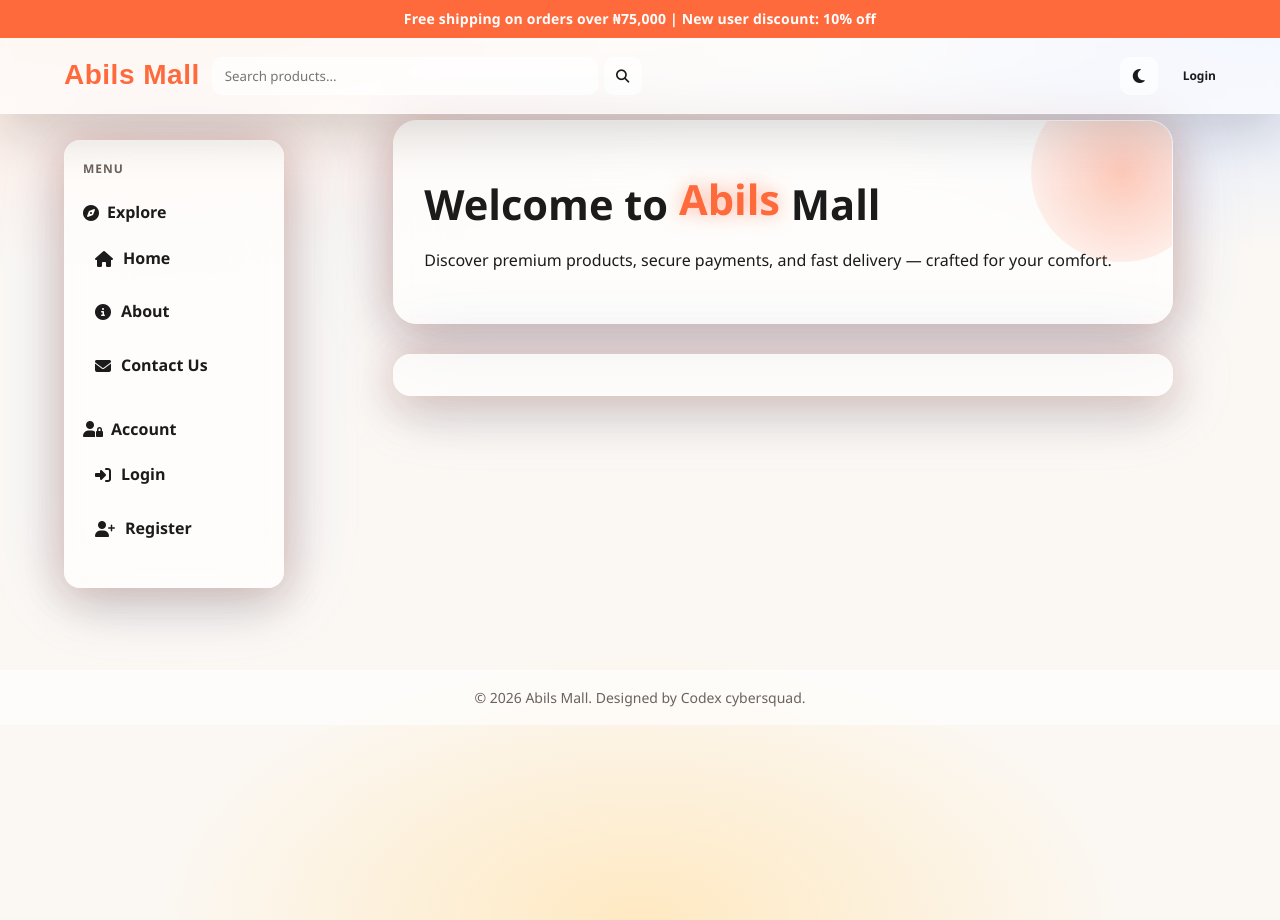
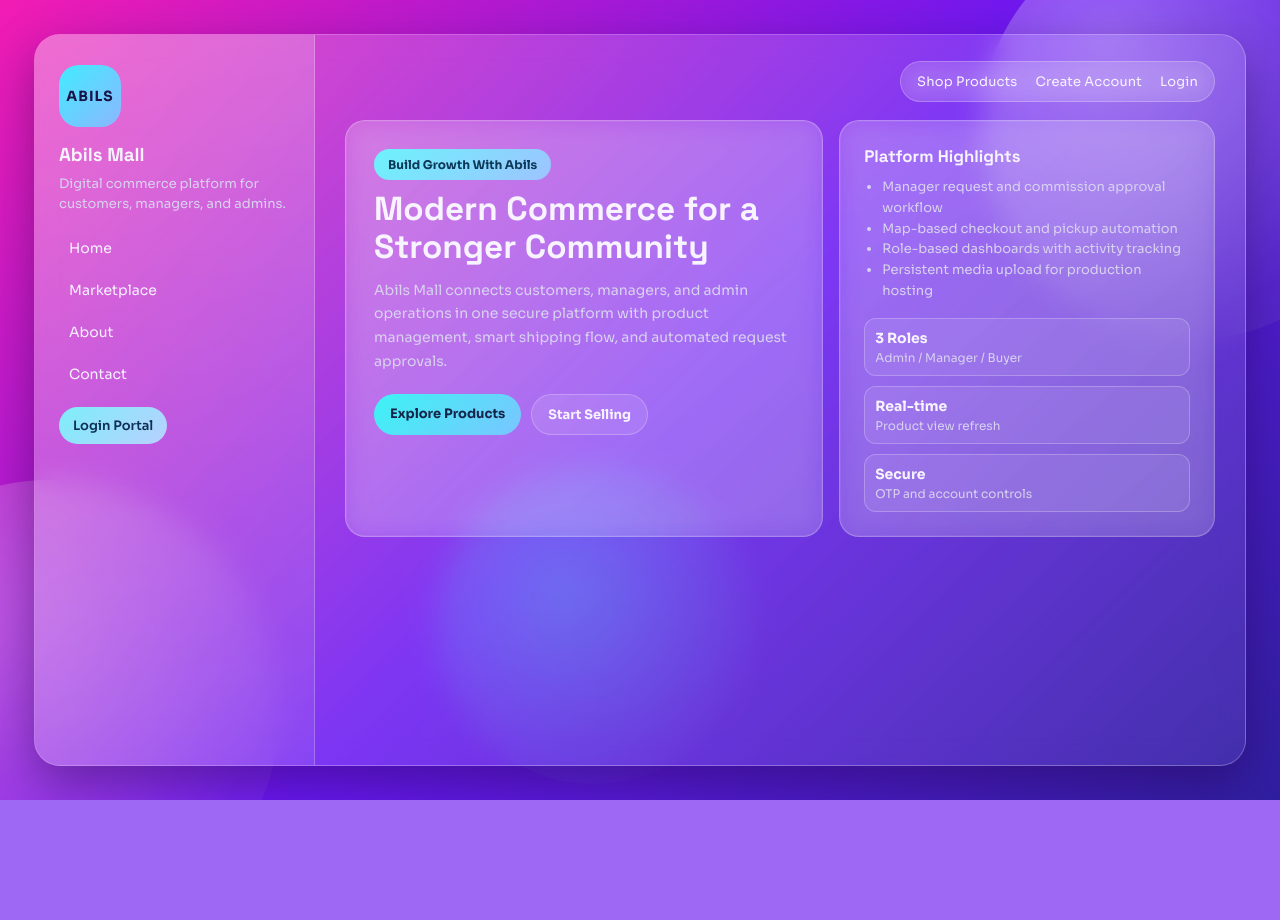
Before and after one commit to Sonbeliever/Abils-Mall, a Flask app: page / in a window 1280 px wide. After the commit the page ends 800 px from the top, so only its background shows below. Run offline with Flask 3, Linux system fonts and the light colour scheme; data that the repository does not hold is empty.

Commit message:
Add_glassmorphism_landing_page_and_marketplace_route

```diff
--- a/app.py
+++ b/app.py
@@ -127,6 +127,10 @@ def create_app():
 
     @app.route('/')
     def home():
+        return render_template('landing.html')
+
+    @app.route('/marketplace')
+    def marketplace():
         from models import Product
         query = request.args.get('q', '').strip()
         products_query = Product.query
--- /dev/null
+++ b/static/css/landing.css
@@ -0,0 +1,312 @@
+:root {
+    --bg-a: #6918f2;
+    --bg-b: #f21cb3;
+    --bg-c: #2f1f9f;
+    --panel: rgba(255, 255, 255, 0.15);
+    --panel-soft: rgba(255, 255, 255, 0.1);
+    --stroke: rgba(255, 255, 255, 0.24);
+    --text: #f7f4ff;
+    --text-soft: #d8d2ef;
+    --accent: #3df3f4;
+    --accent-2: #7ac5ff;
+}
+
+* {
+    box-sizing: border-box;
+}
+
+body {
+    margin: 0;
+    min-height: 100vh;
+    font-family: "Sora", "Segoe UI", sans-serif;
+    color: var(--text);
+    background: linear-gradient(135deg, var(--bg-b) 0%, var(--bg-a) 52%, var(--bg-c) 100%);
+    overflow-x: hidden;
+}
+
+.landing-bg {
+    position: fixed;
+    inset: 0;
+    pointer-events: none;
+}
+
+.orb {
+    position: absolute;
+    border-radius: 999px;
+    filter: blur(0.2px);
+    opacity: 0.85;
+}
+
+.orb-a {
+    width: 420px;
+    height: 420px;
+    right: -120px;
+    top: -80px;
+    background: radial-gradient(circle at 30% 30%, #fff6, #ffffff10 70%);
+}
+
+.orb-b {
+    width: 460px;
+    height: 460px;
+    left: -180px;
+    bottom: -140px;
+    background: radial-gradient(circle at 30% 30%, #fff5, #ffffff10 72%);
+}
+
+.orb-c {
+    width: 320px;
+    height: 320px;
+    left: 34%;
+    top: 58%;
+    background: radial-gradient(circle at 40% 40%, #3df3f455, #ffffff05 75%);
+}
+
+.landing-shell {
+    position: relative;
+    z-index: 1;
+    padding: 34px;
+}
+
+.glass-frame {
+    max-width: 1240px;
+    margin: 0 auto;
+    min-height: calc(100vh - 68px);
+    display: grid;
+    grid-template-columns: 280px 1fr;
+    border: 1px solid var(--stroke);
+    background: linear-gradient(140deg, rgba(255, 255, 255, 0.2), rgba(255, 255, 255, 0.08));
+    border-radius: 26px;
+    backdrop-filter: blur(14px);
+    box-shadow: 0 18px 48px rgba(36, 0, 70, 0.42);
+    overflow: hidden;
+}
+
+.glass-sidebar {
+    padding: 30px 24px;
+    background: linear-gradient(175deg, rgba(255, 255, 255, 0.2), rgba(255, 255, 255, 0.08));
+    border-right: 1px solid var(--stroke);
+}
+
+.brand-mark {
+    width: 62px;
+    height: 62px;
+    border-radius: 20px;
+    display: grid;
+    place-items: center;
+    font-weight: 700;
+    font-size: 14px;
+    letter-spacing: 1px;
+    background: linear-gradient(135deg, #41ecff, #8db6ff);
+    color: #1a1347;
+}
+
+.glass-sidebar h3 {
+    margin: 16px 0 8px;
+    font-family: "Space Grotesk", "Segoe UI", sans-serif;
+}
+
+.glass-sidebar p {
+    margin: 0 0 18px;
+    font-size: 13px;
+    line-height: 1.5;
+    color: var(--text-soft);
+}
+
+.glass-sidebar nav {
+    display: grid;
+    gap: 8px;
+    margin-bottom: 16px;
+}
+
+.glass-sidebar nav a {
+    text-decoration: none;
+    color: var(--text);
+    font-size: 14px;
+    padding: 8px 10px;
+    border-radius: 10px;
+    transition: 0.25s ease;
+}
+
+.glass-sidebar nav a:hover {
+    background: rgba(255, 255, 255, 0.15);
+}
+
+.ghost-btn {
+    display: inline-block;
+    text-decoration: none;
+    color: #0f2f55;
+    font-weight: 600;
+    font-size: 13px;
+    padding: 10px 14px;
+    border-radius: 999px;
+    background: linear-gradient(135deg, #7deef9, #b8d0ff);
+}
+
+.glass-main {
+    padding: 26px 30px 34px;
+}
+
+.top-nav {
+    display: flex;
+    justify-content: flex-end;
+    margin-bottom: 18px;
+}
+
+.top-links {
+    display: flex;
+    gap: 18px;
+    padding: 11px 16px;
+    border: 1px solid var(--stroke);
+    border-radius: 999px;
+    background: var(--panel-soft);
+    backdrop-filter: blur(10px);
+}
+
+.top-links a {
+    color: var(--text);
+    text-decoration: none;
+    font-size: 13px;
+    letter-spacing: 0.2px;
+}
+
+.hero-grid {
+    display: grid;
+    grid-template-columns: 1.12fr 0.88fr;
+    gap: 16px;
+}
+
+.glass-card {
+    border: 1px solid var(--stroke);
+    background: var(--panel);
+    border-radius: 20px;
+    backdrop-filter: blur(12px);
+    box-shadow: inset 0 0 0 1px rgba(255, 255, 255, 0.06);
+}
+
+.hero-copy {
+    padding: 28px;
+}
+
+.hero-tag {
+    display: inline-flex;
+    margin-bottom: 10px;
+    color: #0d3858;
+    background: linear-gradient(135deg, #6cf3fc, #9ec3ff);
+    border-radius: 999px;
+    padding: 8px 14px;
+    font-size: 12px;
+    font-weight: 700;
+}
+
+.hero-copy h1 {
+    margin: 0 0 12px;
+    font-family: "Space Grotesk", "Segoe UI", sans-serif;
+    font-size: clamp(1.7rem, 2.6vw, 2.8rem);
+    line-height: 1.15;
+}
+
+.hero-copy p {
+    margin: 0;
+    color: var(--text-soft);
+    line-height: 1.7;
+    font-size: 14px;
+}
+
+.hero-actions {
+    margin-top: 20px;
+    display: flex;
+    gap: 10px;
+    flex-wrap: wrap;
+}
+
+.primary-btn,
+.secondary-btn {
+    text-decoration: none;
+    border-radius: 999px;
+    padding: 11px 16px;
+    font-weight: 700;
+    font-size: 13px;
+}
+
+.primary-btn {
+    color: #15254a;
+    background: linear-gradient(135deg, var(--accent), var(--accent-2));
+}
+
+.secondary-btn {
+    color: var(--text);
+    border: 1px solid var(--stroke);
+    background: rgba(255, 255, 255, 0.1);
+}
+
+.hero-panel {
+    padding: 24px;
+}
+
+.hero-panel h4 {
+    margin: 0 0 10px;
+    font-size: 1.05rem;
+    font-family: "Space Grotesk", "Segoe UI", sans-serif;
+}
+
+.hero-panel ul {
+    margin: 0;
+    padding-left: 18px;
+    color: var(--text-soft);
+    line-height: 1.6;
+    font-size: 13px;
+}
+
+.stats {
+    margin-top: 16px;
+    display: grid;
+    gap: 10px;
+}
+
+.stats div {
+    padding: 10px;
+    border-radius: 12px;
+    border: 1px solid var(--stroke);
+    background: rgba(255, 255, 255, 0.08);
+    display: grid;
+    gap: 3px;
+}
+
+.stats strong {
+    font-size: 14px;
+}
+
+.stats span {
+    font-size: 12px;
+    color: var(--text-soft);
+}
+
+@media (max-width: 980px) {
+    .landing-shell {
+        padding: 18px;
+    }
+
+    .glass-frame {
+        grid-template-columns: 1fr;
+    }
+
+    .glass-sidebar {
+        border-right: none;
+        border-bottom: 1px solid var(--stroke);
+    }
+
+    .hero-grid {
+        grid-template-columns: 1fr;
+    }
+
+    .top-nav {
+        justify-content: flex-start;
+    }
+
+    .top-links {
+        width: 100%;
+        justify-content: space-between;
+        gap: 12px;
+        overflow-x: auto;
+    }
+}
--- a/templates/base.html
+++ b/templates/base.html
@@ -17,7 +17,7 @@
                 <i class="fas fa-bars"></i>
             </button>
             <a href="{{ url_for('home') }}" class="logo">Abils Mall</a>
-            <form class="nav-search" method="GET" action="{{ url_for('home') }}">
+            <form class="nav-search" method="GET" action="{{ url_for('marketplace') }}">
                 <input type="search" name="q" placeholder="Search products..." value="{{ request.args.get('q', '') }}">
                 <button type="submit" aria-label="Search products"><i class="fas fa-search"></i></button>
             </form>
--- /dev/null
+++ b/templates/landing.html
@@ -0,0 +1,86 @@
+<!DOCTYPE html>
+<html lang="en">
+<head>
+    <meta charset="UTF-8">
+    <meta name="viewport" content="width=device-width, initial-scale=1.0">
+    <title>Abils Mall</title>
+    <link rel="preconnect" href="https://fonts.googleapis.com">
+    <link rel="preconnect" href="https://fonts.gstatic.com" crossorigin>
+    <link href="https://fonts.googleapis.com/css2?family=Space+Grotesk:wght@400;500;700&family=Sora:wght@400;600;700&display=swap" rel="stylesheet">
+    <link rel="stylesheet" href="{{ url_for('static', filename='css/landing.css') }}">
+</head>
+<body>
+    <div class="landing-bg">
+        <div class="orb orb-a"></div>
+        <div class="orb orb-b"></div>
+        <div class="orb orb-c"></div>
+    </div>
+
+    <main class="landing-shell">
+        <section class="glass-frame">
+            <aside class="glass-sidebar">
+                <div class="brand-mark">ABILS</div>
+                <h3>Abils Mall</h3>
+                <p>Digital commerce platform for customers, managers, and admins.</p>
+                <nav>
+                    <a href="{{ url_for('home') }}">Home</a>
+                    <a href="{{ url_for('marketplace') }}">Marketplace</a>
+                    <a href="{{ url_for('about') }}">About</a>
+                    <a href="{{ url_for('contact') }}">Contact</a>
+                </nav>
+                <a class="ghost-btn" href="{{ url_for('auth.login') }}">Login Portal</a>
+            </aside>
+
+            <section class="glass-main">
+                <header class="top-nav">
+                    <div class="top-links">
+                        <a href="{{ url_for('marketplace') }}">Shop Products</a>
+                        <a href="{{ url_for('auth.register') }}">Create Account</a>
+                        <a href="{{ url_for('auth.login') }}">Login</a>
+                    </div>
+                </header>
+
+                <div class="hero-grid">
+                    <article class="hero-copy glass-card">
+                        <span class="hero-tag">Build Growth With Abils</span>
+                        <h1>Modern Commerce for a Stronger Community</h1>
+                        <p>
+                            Abils Mall connects customers, managers, and admin operations in one
+                            secure platform with product management, smart shipping flow, and
+                            automated request approvals.
+                        </p>
+                        <div class="hero-actions">
+                            <a class="primary-btn" href="{{ url_for('marketplace') }}">Explore Products</a>
+                            <a class="secondary-btn" href="{{ url_for('auth.register') }}">Start Selling</a>
+                        </div>
+                    </article>
+
+                    <article class="hero-panel glass-card">
+                        <h4>Platform Highlights</h4>
+                        <ul>
+                            <li>Manager request and commission approval workflow</li>
+                            <li>Map-based checkout and pickup automation</li>
+                            <li>Role-based dashboards with activity tracking</li>
+                            <li>Persistent media upload for production hosting</li>
+                        </ul>
+                        <div class="stats">
+                            <div>
+                                <strong>3 Roles</strong>
+                                <span>Admin / Manager / Buyer</span>
+                            </div>
+                            <div>
+                                <strong>Real-time</strong>
+                                <span>Product view refresh</span>
+                            </div>
+                            <div>
+                                <strong>Secure</strong>
+                                <span>OTP and account controls</span>
+                            </div>
+                        </div>
+                    </article>
+                </div>
+            </section>
+        </section>
+    </main>
+</body>
+</html>
```
